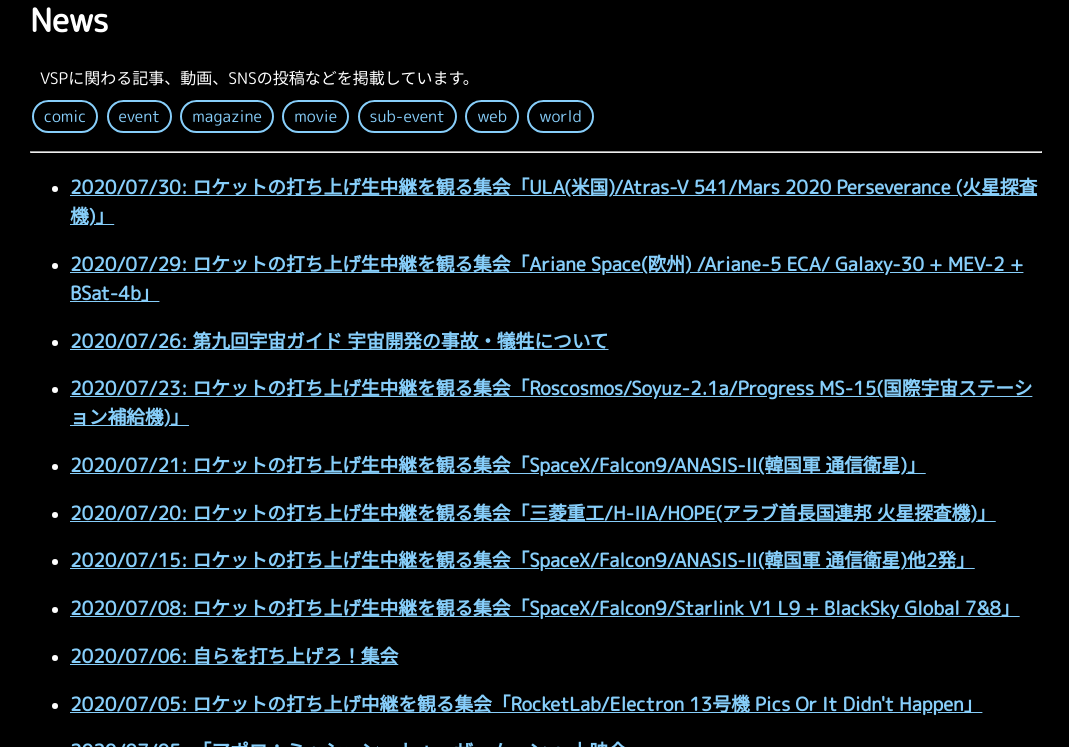
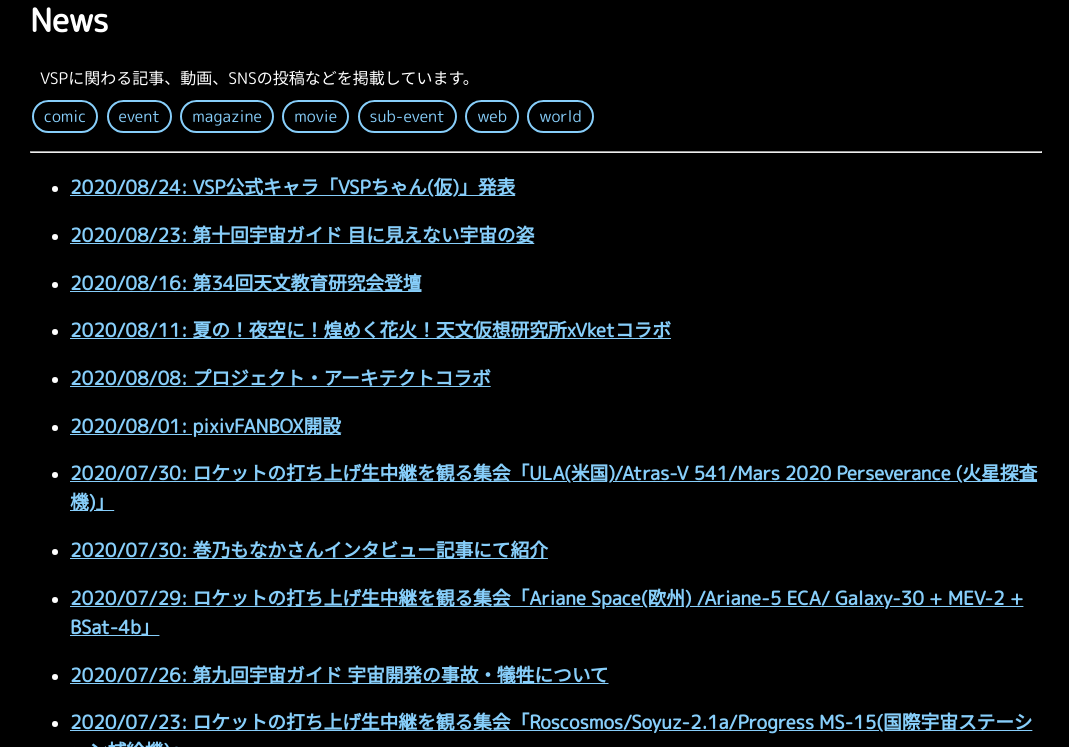
Before and after one commit to VirtualSpaceProgram/VirtualSpaceProgram.github.io, a Jekyll site: the page built from docs/news.html, in a window 1280 px wide and 900 px high, cut to the strip 153-900 px from the top of the window. Shown: the whole strip, without its empty margins (104-1173 px from the left). Built offline with Jekyll 4.4.1, drawn with Linux system fonts in a browser that asks for light colours; some of the changed lines change nothing that is shown.

Commit message:
Update: 更新しました

```diff
--- a/_posts/2020-07-26-space_guide.md
+++ b/_posts/2020-07-26-space_guide.md
@@ -19,3 +19,5 @@
 <blockquote class="twitter-tweet" data-theme="dark"><p lang="ja" dir="ltr">天文仮想研究所 VSP 「宇宙開発の事故・犠牲について」編<a href="https://twitter.com/hashtag/%E5%A4%A9%E6%96%87%E4%BB%AE%E6%83%B3%E7%A0%94%E7%A9%B6%E6%89%80VSP?src=hash&amp;ref_src=twsrc%5Etfw">#天文仮想研究所VSP</a> <a href="https://t.co/qZV9LvPTEO">pic.twitter.com/qZV9LvPTEO</a></p>&mdash; digiponta (@digiponta) <a href="https://twitter.com/digiponta/status/1287399889530363907?ref_src=twsrc%5Etfw">July 26, 2020</a></blockquote> <script async src="https://platform.twitter.com/widgets.js" charset="utf-8"></script>
 
 <blockquote class="twitter-tweet" data-theme="dark"><p lang="ja" dir="ltr">今日は天文仮想研究所 VSP 「宇宙開発の事故・犠牲について」編に参加してきました。<br>決して明るい話ではないですが過去に色々な事があったからこそ今の成功があるんですよねって言うのを再認識出来た気がします。<a href="https://twitter.com/hashtag/%E5%A4%A9%E6%96%87%E4%BB%AE%E6%83%B3%E7%A0%94%E7%A9%B6%E6%89%80?src=hash&amp;ref_src=twsrc%5Etfw">#天文仮想研究所</a> <a href="https://t.co/WmhrOTuPOv">pic.twitter.com/WmhrOTuPOv</a></p>&mdash; リーフル (@Leafull_vrc) <a href="https://twitter.com/Leafull_vrc/status/1287407175770333190?ref_src=twsrc%5Etfw">July 26, 2020</a></blockquote> <script async src="https://platform.twitter.com/widgets.js" charset="utf-8"></script>
+
+<blockquote class="twitter-tweet" data-theme="dark"><p lang="ja" dir="ltr">下記集会無事に終了しております。<br><br>沢山の方に来て頂きましたので三班に分けて集会を行いました。<br><br>８月の定期集会も勿論、行いますのでどうぞお気軽にお越しください～。<a href="https://twitter.com/hashtag/%E5%A4%A9%E6%96%87%E4%BB%AE%E6%83%B3%E7%A0%94%E7%A9%B6%E6%89%80?src=hash&amp;ref_src=twsrc%5Etfw">#天文仮想研究所</a> <a href="https://t.co/oS1Il3euFi">https://t.co/oS1Il3euFi</a> <a href="https://t.co/MsIcZ4Hwgz">pic.twitter.com/MsIcZ4Hwgz</a></p>&mdash; ろれる(roreru)/月鏡の灯篭/天文仮想研究所 VSP 所長 (@roreru963) <a href="https://twitter.com/roreru963/status/1287776626101456896?ref_src=twsrc%5Etfw">July 27, 2020</a></blockquote> <script async src="https://platform.twitter.com/widgets.js" charset="utf-8"></script>
--- /dev/null
+++ b/_posts/2020-07-30-makino.md
@@ -0,0 +1,9 @@
+---
+layout: post
+title: "巻乃もなかさんインタビュー記事にて紹介"
+tags: [web]
+---
+
+バーチャルタレントである巻乃もなかさんのインタビュー記事にて、自身のVRChatでの活動の一つとしてVSPグランドツアーについて話していただきました。
+
+* [バーチャルタレント・巻乃もなかインタビュー　本当の自分を出す葛藤、その先にあったカメラやVRChatを語る楽しさ - PANORA](https://panora.tokyo/archives/8573)
--- /dev/null
+++ b/_posts/2020-08-01-fanbox.md
@@ -0,0 +1,9 @@
+---
+layout: post
+title: "pixivFANBOX開設"
+tags: [event]
+---
+
+天文仮想研究所公式FANBOXが開設されました。
+
+<blockquote class="twitter-tweet" data-theme="dark"><p lang="ja" dir="ltr">天文仮想研究所 VSP より皆様へ。<br><br>下記のように天文仮想研究所 VSPは本日よりFANBOXを開始します。随分前から悩んでおりましたが、運用する事となりました。<br><br>私の思いは下記FANBOXよりご覧いただけます。<br><br>「届きそうな場所へ。」<br><br>どうか。どうか。<a href="https://t.co/zdMEQNMK5d">https://t.co/zdMEQNMK5d</a><a href="https://twitter.com/hashtag/%E5%A4%A9%E6%96%87%E4%BB%AE%E6%83%B3%E7%A0%94%E7%A9%B6%E6%89%80?src=hash&amp;ref_src=twsrc%5Etfw">#天文仮想研究所</a> <a href="https://t.co/Y4Qgsmy5OH">pic.twitter.com/Y4Qgsmy5OH</a></p>&mdash; ろれる(roreru)/月鏡の灯篭/天文仮想研究所 VSP 所長 (@roreru963) <a href="https://twitter.com/roreru963/status/1290293684567605248?ref_src=twsrc%5Etfw">August 3, 2020</a></blockquote> <script async src="https://platform.twitter.com/widgets.js" charset="utf-8"></script>
--- /dev/null
+++ b/_posts/2020-08-08-project_architect.md
@@ -0,0 +1,13 @@
+---
+layout: post
+title: "プロジェクト・アーキテクトコラボ"
+tags: [event]
+---
+
+## 告知
+
+<blockquote class="twitter-tweet" data-theme="dark"><p lang="ja" dir="ltr">胸に秘めるは殺意の思い<br>自慢の頭脳でトリック考える←←←<br>何かの歌を捩って見ました？<br>と言うわけで<a href="https://twitter.com/hashtag/%E3%82%A4%E3%83%9E%E3%83%BC%E3%82%B7%E3%83%96%E3%82%AF%E3%83%A9%E3%82%A6%E3%83%89?src=hash&amp;ref_src=twsrc%5Etfw">#イマーシブクラウド</a> のオリジナル <a href="https://twitter.com/hashtag/%E3%83%9E%E3%83%BC%E3%83%80%E3%83%BC%E3%83%9F%E3%82%B9%E3%83%86%E3%83%AA%E3%83%BC?src=hash&amp;ref_src=twsrc%5Etfw">#マーダーミステリー</a> シナリオ <a href="https://twitter.com/hashtag/%E3%83%97%E3%83%AD%E3%82%B8%E3%82%A7%E3%82%AF%E3%83%88%E3%83%BB%E3%82%A2%E3%83%BC%E3%82%AD%E3%83%86%E3%82%AF%E3%83%88?src=hash&amp;ref_src=twsrc%5Etfw">#プロジェクト・アーキテクト</a> のプレイ済み集会の開催告知だよ<br>☆8/8の21時から☆<br>知ってます？北海道の七夕は8月なんだ☆ <a href="https://t.co/k3Sun9aLX8">pic.twitter.com/k3Sun9aLX8</a></p>&mdash; 創手カケラ なろうとシナリオ書いてます (@tukuritekakera) <a href="https://twitter.com/tukuritekakera/status/1286235156429312000?ref_src=twsrc%5Etfw">July 23, 2020</a></blockquote> <script async src="https://platform.twitter.com/widgets.js" charset="utf-8"></script>
+
+## 関連
+
+<blockquote class="twitter-tweet" data-theme="dark"><p lang="ja" dir="ltr">昨日はマーダーミステリー「プロジェクトアーキテクト」のプレイ済み集会へお邪魔しました。シナリオに出てくる各種の要素に関する宇宙的な解説などがあり、とても興味深かったです！素敵なコラボイベントでした！<a href="https://twitter.com/hashtag/%E5%A4%A9%E6%96%87%E4%BB%AE%E6%83%B3%E7%A0%94%E7%A9%B6%E6%89%80?src=hash&amp;ref_src=twsrc%5Etfw">#天文仮想研究所</a> <a href="https://twitter.com/hashtag/%E3%82%A4%E3%83%9E%E3%83%BC%E3%82%B7%E3%83%96%E3%82%AF%E3%83%A9%E3%82%A6%E3%83%89?src=hash&amp;ref_src=twsrc%5Etfw">#イマーシブクラウド</a> <a href="https://twitter.com/hashtag/VRChat?src=hash&amp;ref_src=twsrc%5Etfw">#VRChat</a> <a href="https://t.co/mgNiBBXFDe">pic.twitter.com/mgNiBBXFDe</a></p>&mdash; erith/エリス 8/29 くらげビート5出演 (@erith_vrc) <a href="https://twitter.com/erith_vrc/status/1292250482841235456?ref_src=twsrc%5Etfw">August 9, 2020</a></blockquote> <script async src="https://platform.twitter.com/widgets.js" charset="utf-8"></script>
--- /dev/null
+++ b/_posts/2020-08-11-vket_collab.md
@@ -0,0 +1,26 @@
+---
+layout: post
+title: "夏の！夜空に！煌めく花火！天文仮想研究所xVketコラボ"
+tags: [event]
+---
+
+## 告知Tweet
+<blockquote class="twitter-tweet" data-theme="dark"><p lang="ja" dir="ltr">【天文仮想研究所×Vket コラボ】<br><br>📢天体や宇宙等に関するイベントを行うグループ「天文仮想研究所」とVケットがコラボ‼<br><br>🎆&quot;花火&quot;を夏の夜空に打ち上げます🚀✨<br><br>日時: 8/11(火) 22:00～<br>ゲスト: 九条林檎 / 巻乃もなか<br><br>🔻配信URL🔻<a href="https://t.co/OgRFSF7ZJu">https://t.co/OgRFSF7ZJu</a><a href="https://twitter.com/hashtag/%E5%A4%A9%E6%96%87%E4%BB%AE%E6%83%B3%E7%A0%94%E7%A9%B6%E6%89%80?src=hash&amp;ref_src=twsrc%5Etfw">#天文仮想研究所</a> <a href="https://twitter.com/hashtag/Vket?src=hash&amp;ref_src=twsrc%5Etfw">#Vket</a> <a href="https://t.co/HViCtM8tzS">pic.twitter.com/HViCtM8tzS</a></p>&mdash; Virtual Market / バーチャルマーケット / Vket (@Virtual_Market_) <a href="https://twitter.com/Virtual_Market_/status/1292736291029671937?ref_src=twsrc%5Etfw">August 10, 2020</a></blockquote> <script async src="https://platform.twitter.com/widgets.js" charset="utf-8"></script>
+
+## 配信映像
+
+<div class="youtube">
+<iframe width="560" height="315" src="https://www.youtube.com/embed/34iqKFJWPC4" frameborder="0" allow="accelerometer; autoplay; encrypted-media; gyroscope; picture-in-picture" allowfullscreen></iframe>
+</div>
+
+## 関連情報
+
+<blockquote class="twitter-tweet" data-theme="dark"><p lang="ja" dir="ltr">【✨お知らせ✨】<br>明日8/11 22:00 ~ 天文仮想研究所×Vketコラボにゲストとして参加します🥳🎉<br><br>みんなで一緒に花火を見ませんか？！✨🎆🎇✨<br>一緒に夏を感じませう〜🏮👘<br><br>❤️配信場所<br>↳ <a href="https://t.co/lue5mFbRYh">https://t.co/lue5mFbRYh</a><a href="https://twitter.com/hashtag/%E5%A4%A9%E6%96%87%E4%BB%AE%E6%83%B3%E7%A0%94%E7%A9%B6%E6%89%80?src=hash&amp;ref_src=twsrc%5Etfw">#天文仮想研究所</a> <a href="https://twitter.com/hashtag/Vket?src=hash&amp;ref_src=twsrc%5Etfw">#Vket</a> <a href="https://t.co/2iLwmBlKbL">https://t.co/2iLwmBlKbL</a></p>&mdash; 巻乃もなか✩.*˚第2期VIVEアンバサダー (@monaka_0_0_7) <a href="https://twitter.com/monaka_0_0_7/status/1292752740754419713?ref_src=twsrc%5Etfw">August 10, 2020</a></blockquote> <script async src="https://platform.twitter.com/widgets.js" charset="utf-8"></script>
+
+<blockquote class="twitter-tweet" data-theme="dark"><p lang="ja" dir="ltr">さあ今夜は<br>こちらの天文仮想研究所×Vketコラボ配信に出演だ<br><br>人間界では初めての浴衣をお披露目だ<br>Piriod(<a href="https://twitter.com/komagome0718?ref_src=twsrc%5Etfw">@komagome0718</a> )の浴衣は非常に可愛い、着られて嬉しい<br><br>今夜は新しい衣装もう一着披露予定だから楽しみにしているといい、はっはっは <a href="https://t.co/q3hyqvYao5">https://t.co/q3hyqvYao5</a></p>&mdash; 九条林檎 (@ringo_0_0_5) <a href="https://twitter.com/ringo_0_0_5/status/1293133993857044480?ref_src=twsrc%5Etfw">August 11, 2020</a></blockquote> <script async src="https://platform.twitter.com/widgets.js" charset="utf-8"></script>
+
+<blockquote class="twitter-tweet" data-theme="dark"><p lang="ja" dir="ltr">【フィオ、打ち上げ花火になる】<br><br>天文仮想研究所xVketコラボ<br><br>にて「何もしなくていい」と言われたので椅子に座っていたら花火の弾にされました。フィオは花火になったので消し炭になりましたが、続きはまだ配信中！<br><br>刮目せよ！ログアウト直前まで宣伝の心を忘れない主催の<a href="https://t.co/DbM5heo72n">https://t.co/DbM5heo72n</a> <a href="https://t.co/N8nBHrlvlU">pic.twitter.com/N8nBHrlvlU</a></p>&mdash; Phio(フィオ)/ComicVket&amp;MusicVket🔜8/13～8/16 (@phio_alchemist) <a href="https://twitter.com/phio_alchemist/status/1293175351800020993?ref_src=twsrc%5Etfw">August 11, 2020</a></blockquote> <script async src="https://platform.twitter.com/widgets.js" charset="utf-8"></script>
+
+<blockquote class="twitter-tweet" data-theme="dark"><p lang="ja" dir="ltr">『天文仮想研究所×Vket コラボ』終了いたしました🌸<br><br>配信に来ていただいた皆さん、天文仮想研究所メンバーの皆さん、ゲストの皆さん、ありがとうございました‼<br><br>VSP一周年記念イベントも楽しみです🚀<a href="https://twitter.com/hashtag/%E5%A4%A9%E6%96%87%E4%BB%AE%E6%83%B3%E7%A0%94%E7%A9%B6%E6%89%80?src=hash&amp;ref_src=twsrc%5Etfw">#天文仮想研究所</a> <a href="https://twitter.com/hashtag/Vket?src=hash&amp;ref_src=twsrc%5Etfw">#Vket</a> <a href="https://t.co/5lmdNaijST">pic.twitter.com/5lmdNaijST</a></p>&mdash; Virtual Market / バーチャルマーケット / Vket (@Virtual_Market_) <a href="https://twitter.com/Virtual_Market_/status/1293189648773074946?ref_src=twsrc%5Etfw">August 11, 2020</a></blockquote> <script async src="https://platform.twitter.com/widgets.js" charset="utf-8"></script>
+
+<blockquote class="twitter-tweet" data-theme="dark"><p lang="ja" dir="ltr">『天文仮想研究所×Vket コラボ』おこしくださった皆様✨ありがとうございました✨🥳<br>ロケット発射と打ち上げ花火🎇を一緒に見られるのすごいことですよね〜！🥰✨<br>花火とっても綺麗でした！打ち上げられている時に見えた景色がとても素敵だったので皆も打ち上げられてほしい…！(?) <a href="https://t.co/OsV1jyhdl8">pic.twitter.com/OsV1jyhdl8</a></p>&mdash; 巻乃もなか✩.*˚第2期VIVEアンバサダー (@monaka_0_0_7) <a href="https://twitter.com/monaka_0_0_7/status/1293196595782066177?ref_src=twsrc%5Etfw">August 11, 2020</a></blockquote> <script async src="https://platform.twitter.com/widgets.js" charset="utf-8"></script>
--- /dev/null
+++ b/_posts/2020-08-16-tenkyo.md
@@ -0,0 +1,25 @@
+---
+layout: post
+title: "第34回天文教育研究会登壇"
+tags: [event]
+---
+
+天文仮想研究所メンバーのろれる。さんが第34回天文教育研究会・2020年日本天文教育普及研究会年会、テーマセッションにて「宇宙-そら-の新体験を、君と。天文仮想研究所VSPの取り組みと実績」をテーマに発表しました。
+
+* [第34回天文教育研究会（2020年年会）](https://tenkyo.net/2020/05/04/%E7%AC%AC34%E5%9B%9E%E5%A4%A9%E6%96%87%E6%95%99%E8%82%B2%E7%A0%94%E7%A9%B6%E4%BC%9A%EF%BC%882020%E5%B9%B4%E5%B9%B4%E4%BC%9A%EF%BC%89/)
+
+## 発表映像
+
+<div class="youtube">
+<iframe width="560" height="315" src="https://www.youtube.com/embed/T0BDNZcDOSU" frameborder="0" allow="accelerometer; autoplay; encrypted-media; gyroscope; picture-in-picture" allowfullscreen></iframe>
+</div>
+
+<blockquote class="twitter-tweet" data-theme="dark"><p lang="ja" dir="ltr">下記の「第34回天文教育研究会」の18日<br><br>「T2-7 ろれる。（天文仮想研究所）宇宙-そら-の新体験を、君と。天文仮想研究所VSPの取り組みと実績」<br><br>で、発表となりました。視聴は会員または有料となりますが、VRと宇宙、天体について発表したいと思います<a href="https://twitter.com/hashtag/%E5%A4%A9%E6%96%87%E4%BB%AE%E6%83%B3%E7%A0%94%E7%A9%B6%E6%89%80?src=hash&amp;ref_src=twsrc%5Etfw">#天文仮想研究所</a><a href="https://t.co/NyeCW9y6VO">https://t.co/NyeCW9y6VO</a></p>&mdash; ろれる(roreru)/月鏡の灯篭/天文仮想研究所 VSP 所長 (@roreru963) <a href="https://twitter.com/roreru963/status/1287691146701860864?ref_src=twsrc%5Etfw">July 27, 2020</a></blockquote> <script async src="https://platform.twitter.com/widgets.js" charset="utf-8"></script>
+
+<blockquote class="twitter-tweet" data-theme="dark"><p lang="ja" dir="ltr">8月16日に「日本天文教育普及研究会年会」で発表させて頂きました内容を公開いたします。ご覧頂ければと。<br><br>最後の質疑応答は質問側の音声が入っておりませんが私の回答で内容を察して頂けると幸いです。<a href="https://t.co/LZt8Dzq4XN">https://t.co/LZt8Dzq4XN</a><br><br>自分の発表を見られるのって恥ずかしいですね。<a href="https://twitter.com/hashtag/%E5%A4%A9%E6%96%87%E4%BB%AE%E6%83%B3%E7%A0%94%E7%A9%B6%E6%89%80?src=hash&amp;ref_src=twsrc%5Etfw">#天文仮想研究所</a></p>&mdash; ろれる(roreru)/月鏡の灯篭/天文仮想研究所 VSP 所長 (@roreru963) <a href="https://twitter.com/roreru963/status/1296746687457763335?ref_src=twsrc%5Etfw">August 21, 2020</a></blockquote> <script async src="https://platform.twitter.com/widgets.js" charset="utf-8"></script>
+
+## オプショナルツアー
+
+<blockquote class="twitter-tweet" data-theme="dark"><p lang="ja" dir="ltr"><a href="https://twitter.com/hashtag/%E5%A4%A9%E6%96%87%E4%BB%AE%E6%83%B3%E7%A0%94%E7%A9%B6%E6%89%80?src=hash&amp;ref_src=twsrc%5Etfw">#天文仮想研究所</a> さん主催の天文教育研究会のVRオプショナルツアー、今日も参加しました。昨日は宇宙機寄りでしたが、今日は天文寄りでした。私の視点から見たVR空間の様子を。ピアノも弾けるVRChat、すごいですね。禁断の入浴シーンも！ <a href="https://t.co/Nz6aeYtFus">pic.twitter.com/Nz6aeYtFus</a></p>&mdash; 渡辺謙仁 (@ken_ini) <a href="https://twitter.com/ken_ini/status/1295682524304351234?ref_src=twsrc%5Etfw">August 18, 2020</a></blockquote> <script async src="https://platform.twitter.com/widgets.js" charset="utf-8"></script>
+
+<blockquote class="twitter-tweet" data-theme="dark"><p lang="ja" dir="ltr">天文教育普及研究会に参加したら，オプションでVRチャットのツアーを案内していただいてます。<br>なんだかすごい・・・！<a href="https://twitter.com/hashtag/%E5%A4%A9%E6%96%87%E4%BB%AE%E6%83%B3%E7%A0%94%E7%A9%B6%E6%89%80?src=hash&amp;ref_src=twsrc%5Etfw">#天文仮想研究所</a> <a href="https://t.co/YSnr7LGfWL">pic.twitter.com/YSnr7LGfWL</a></p>&mdash; katsuya33 (@katsuya331) <a href="https://twitter.com/katsuya331/status/1295641220413194240?ref_src=twsrc%5Etfw">August 18, 2020</a></blockquote> <script async src="https://platform.twitter.com/widgets.js" charset="utf-8"></script>
--- /dev/null
+++ b/_posts/2020-08-23-space_guide.md
@@ -0,0 +1,24 @@
+---
+layout: post
+title: "第十回宇宙ガイド 目に見えない宇宙の姿"
+tags: [event]
+---
+
+## 告知
+<blockquote class="twitter-tweet" data-theme="dark"><p lang="ja" dir="ltr">天文仮想研究所 VSP 8月の定期集会<br><br>[目に見えない星空 or 目に見えない宇宙の姿]<br><br>8月23日(日) 21時～<br>JOIN先[ろれる(roreru)]<br><br>赤外線やX線等、目には見えない「光」。もしそれが見えたら、星空はどんな風に見えるのか？<br>最新の観測が解き明かす、真の宇宙の姿を紹介します<a href="https://twitter.com/hashtag/%E5%A4%A9%E6%96%87%E4%BB%AE%E6%83%B3%E7%A0%94%E7%A9%B6%E6%89%80?src=hash&amp;ref_src=twsrc%5Etfw">#天文仮想研究所</a><a href="https://twitter.com/hashtag/VRChat?src=hash&amp;ref_src=twsrc%5Etfw">#VRChat</a> <a href="https://t.co/Hdsks6zxoG">pic.twitter.com/Hdsks6zxoG</a></p>&mdash; ろれる(roreru)/月鏡の灯篭/天文仮想研究所 VSP 所長 (@roreru963) <a href="https://twitter.com/roreru963/status/1295554176949161984?ref_src=twsrc%5Etfw">August 18, 2020</a></blockquote> <script async src="https://platform.twitter.com/widgets.js" charset="utf-8"></script>
+
+## 配信映像
+
+<div class="youtube">
+<iframe width="560" height="315" src="https://www.youtube.com/embed/N3puVpTfSdw" frameborder="0" allow="accelerometer; autoplay; encrypted-media; gyroscope; picture-in-picture" allowfullscreen></iframe>
+</div>
+
+## 反響
+
+<blockquote class="twitter-tweet" data-theme="dark"><p lang="ja" dir="ltr">下記集会終了しております。<br><br>最大で60名の方に来て頂きました。本当に有難うございます。<br><br>9月の定期集会も是非是非ご気軽にご参加ください。<br><br>10月の一周年イベントの情報も逐一発表していきますのでチェックをお願いします。<a href="https://twitter.com/hashtag/%E5%A4%A9%E6%96%87%E4%BB%AE%E6%83%B3%E7%A0%94%E7%A9%B6%E6%89%80?src=hash&amp;ref_src=twsrc%5Etfw">#天文仮想研究所</a> <a href="https://t.co/jpv8YUfYwz">https://t.co/jpv8YUfYwz</a> <a href="https://t.co/NRM5tQusWC">pic.twitter.com/NRM5tQusWC</a></p>&mdash; ろれる(roreru)/月鏡の灯篭/天文仮想研究所 VSP 所長 (@roreru963) <a href="https://twitter.com/roreru963/status/1297548798315511808?ref_src=twsrc%5Etfw">August 23, 2020</a></blockquote> <script async src="https://platform.twitter.com/widgets.js" charset="utf-8"></script>
+
+<blockquote class="twitter-tweet" data-theme="dark"><p lang="en" dir="ltr">VSP August Regular Meetup was held tonight.<br><br>[Invisible starry sky or invisible universe]<br><br>The lecture was so informative and excited. <br><br>The topic of the next September Regular Meetup will be &quot;The future of the universe&quot; by Ebigunso-san.<a href="https://twitter.com/hashtag/%E5%A4%A9%E6%96%87%E4%BB%AE%E6%83%B3%E7%A0%94%E7%A9%B6%E6%89%80?src=hash&amp;ref_src=twsrc%5Etfw">#天文仮想研究所</a> <a href="https://twitter.com/hashtag/VirtualSpaceProgram?src=hash&amp;ref_src=twsrc%5Etfw">#VirtualSpaceProgram</a> <a href="https://t.co/pQXGtiX8bw">pic.twitter.com/pQXGtiX8bw</a></p>&mdash; litalita (@litalita9764629) <a href="https://twitter.com/litalita9764629/status/1297542779417976832?ref_src=twsrc%5Etfw">August 23, 2020</a></blockquote> <script async src="https://platform.twitter.com/widgets.js" charset="utf-8"></script>
+
+<blockquote class="twitter-tweet" data-theme="dark"><p lang="ja" dir="ltr">今日のVSPの定期集会はいろんな波長で宇宙を見るという内容で面白かった。2時間枠でも全然話足りないテーマだったので10月の大型集会では無制限枠でやって欲しい。（でも聞くほうが持たないかも）<a href="https://twitter.com/hashtag/%E5%A4%A9%E6%96%87%E4%BB%AE%E6%83%B3%E7%A0%94%E7%A9%B6%E6%89%80?src=hash&amp;ref_src=twsrc%5Etfw">#天文仮想研究所</a> <a href="https://t.co/UR0ZYejpr3">pic.twitter.com/UR0ZYejpr3</a></p>&mdash; Seikoh Fukuma (@doku_f) <a href="https://twitter.com/doku_f/status/1297540338039394305?ref_src=twsrc%5Etfw">August 23, 2020</a></blockquote> <script async src="https://platform.twitter.com/widgets.js" charset="utf-8"></script>
+
+<blockquote class="twitter-tweet" data-theme="dark"><p lang="ja" dir="ltr">今月の <a href="https://twitter.com/hashtag/%E5%A4%A9%E6%96%87%E4%BB%AE%E6%83%B3%E7%A0%94%E7%A9%B6%E6%89%80?src=hash&amp;ref_src=twsrc%5Etfw">#天文仮想研究所</a> VSP 定期集会は「目に見えない宇宙の姿」。人間の目に見える光は、宇宙に満ちた光（電磁波）のごく一部。いろいろな波長で捉えた宇宙の姿を目で見える色に変換すると、見たことのない光景が広がり、そこではクソデカ羅生門なスケールの現象が起きているのでした。面白かった！ <a href="https://t.co/pXy57qPf6Y">pic.twitter.com/pXy57qPf6Y</a></p>&mdash; かごいりたるふくろう (@Kagoiri) <a href="https://twitter.com/Kagoiri/status/1297553874002182145?ref_src=twsrc%5Etfw">August 23, 2020</a></blockquote> <script async src="https://platform.twitter.com/widgets.js" charset="utf-8"></script>
--- /dev/null
+++ b/_posts/2020-08-24-vsp_chang.md
@@ -0,0 +1,13 @@
+---
+layout: post
+title: "VSP公式キャラ「VSPちゃん(仮)」発表"
+tags: [event]
+---
+
+VSPの公式キャラクター「VSPちゃん(仮)」が発表されました。作画はVSPメンバーのおうどんさんが担当されています。発表と同時にキャラクターの名前の公募を始めておりますので是非ご応募ください。結果は10月の1周年記念イベントにて発表されます。ファンアートも随時募集しておりますのでご応募お待ちしております。
+
+## 告知
+
+<blockquote class="twitter-tweet" data-theme="dark"><p lang="ja" dir="ltr">下記画像のように我々のキャラクター「VSPちゃん(仮)」を作成しました。<br><br>今後の告知のチェックをお願いします。<br><br>このVSPちゃん(仮)の本名を公募します！<a href="https://twitter.com/hashtag/VSP%E3%81%A1%E3%82%83%E3%82%93%E6%9C%AC%E5%91%BD?src=hash&amp;ref_src=twsrc%5Etfw">#VSPちゃん本命</a> のタグをつけてツイートお願いします！<br><br>一つを決めまして10月一周年イベントで発表します！何卒お願いします！<a href="https://twitter.com/hashtag/%E5%A4%A9%E6%96%87%E4%BB%AE%E6%83%B3%E7%A0%94%E7%A9%B6%E6%89%80?src=hash&amp;ref_src=twsrc%5Etfw">#天文仮想研究所</a> <a href="https://t.co/kFZe7r0W3V">pic.twitter.com/kFZe7r0W3V</a></p>&mdash; ろれる(roreru)/月鏡の灯篭/天文仮想研究所 VSP 所長 (@roreru963) <a href="https://twitter.com/roreru963/status/1297550364183375872?ref_src=twsrc%5Etfw">August 23, 2020</a></blockquote> <script async src="https://platform.twitter.com/widgets.js" charset="utf-8"></script>
+
+<blockquote class="twitter-tweet" data-theme="dark"><p lang="ja" dir="ltr">我々とVSPちゃん(仮)のファンアートを募集します！<br>頂いたファンアートは10月の一周年集会で紹介させて頂きます！ <a href="https://twitter.com/hashtag/%E5%A4%A9%E6%96%87%E4%BB%AE%E6%83%B3%E7%A0%94%E7%A9%B6%E6%89%80%E3%83%95%E3%82%A1%E3%83%B3%E3%82%A2%E3%83%BC%E3%83%88?src=hash&amp;ref_src=twsrc%5Etfw">#天文仮想研究所ファンアート</a> のタグでツイートお願いします。一周年イベントでワールド掲示と紹介をさせて頂きます！<br><br>何卒宜しくお願いします！<a href="https://twitter.com/hashtag/%E5%A4%A9%E6%96%87%E4%BB%AE%E6%83%B3%E7%A0%94%E7%A9%B6%E6%89%80?src=hash&amp;ref_src=twsrc%5Etfw">#天文仮想研究所</a> <a href="https://t.co/6PYaEOQxTh">pic.twitter.com/6PYaEOQxTh</a></p>&mdash; ろれる(roreru)/月鏡の灯篭/天文仮想研究所 VSP 所長 (@roreru963) <a href="https://twitter.com/roreru963/status/1297550699375415297?ref_src=twsrc%5Etfw">August 23, 2020</a></blockquote> <script async src="https://platform.twitter.com/widgets.js" charset="utf-8"></script>
```
